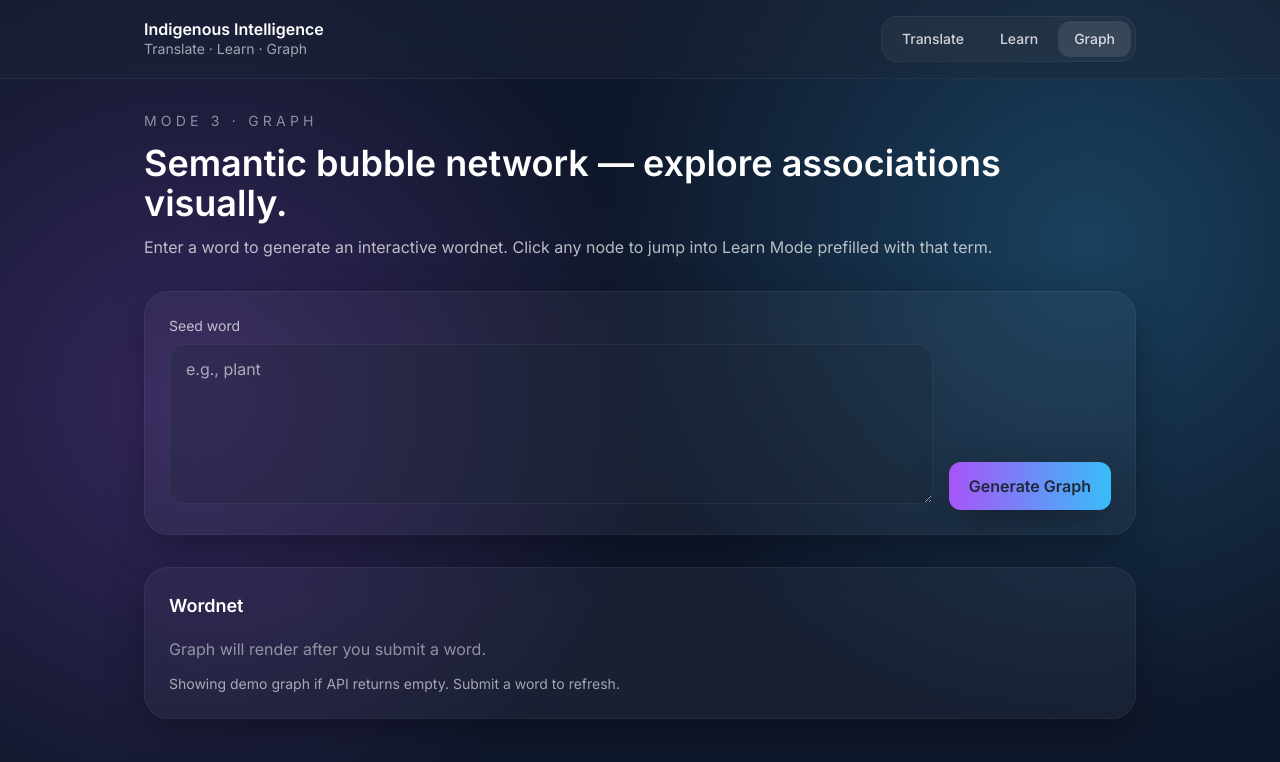
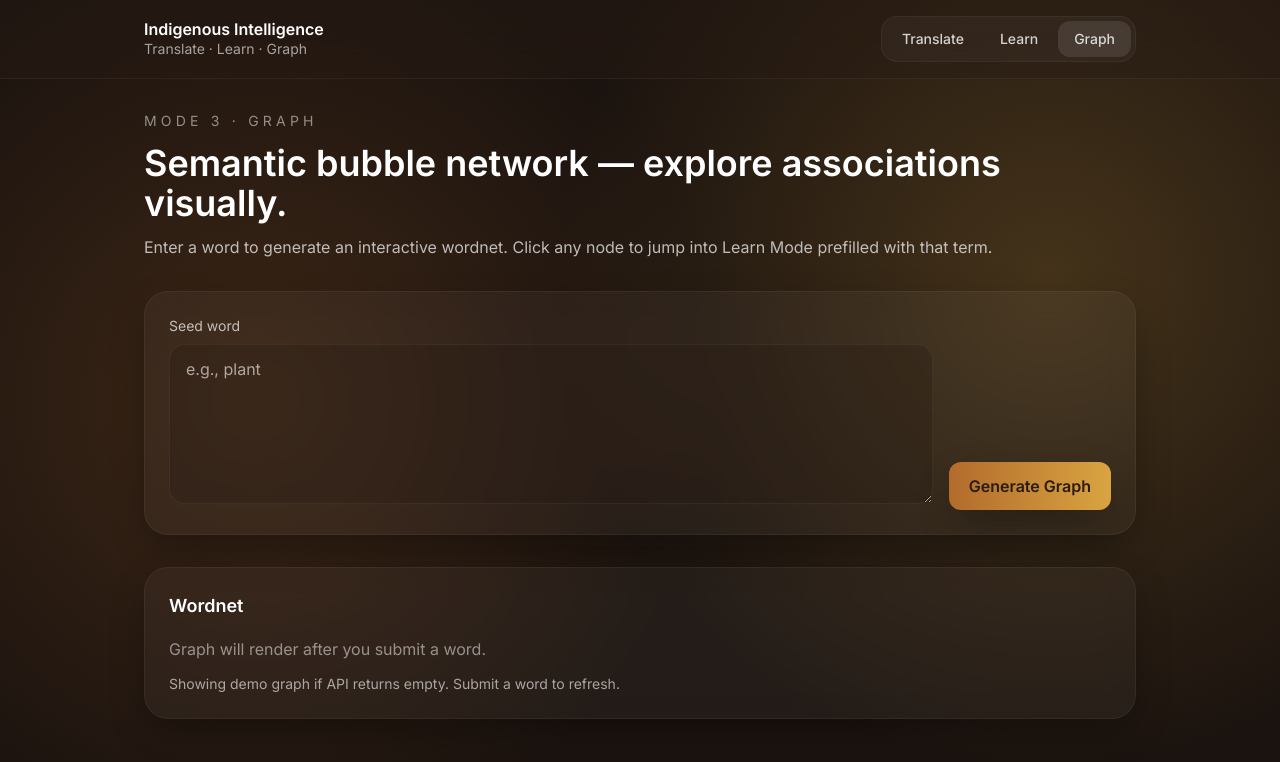
Before and after one commit to vedantpatnaik/shiny-barnacle, a React (Vite) app: page /graph in a window 1280 px wide. Shown: the top 762 px of the page. Built offline with nearby package versions, Linux system fonts and the light colour scheme; no server answers.

Commit message:
Switch to warm brown theme and adjust graph colors

```diff
--- a/src/graph/WordGraph.jsx
+++ b/src/graph/WordGraph.jsx
@@ -2,9 +2,10 @@ import { useEffect, useMemo, useRef, useState } from 'react';
 
 const valueToColor = (v = 0) => {
   const clamped = Math.max(0, Math.min(1, v));
-  // Interpolate between Sky Blue (200) and Purple (270)
-  const hue = 200 + clamped * 70;
-  return `hsl(${hue}, 90%, 70%)`;
+  const hue = 25 + clamped * 15; // warm brown -> amber
+  const sat = 70;
+  const light = 50 + clamped * 10;
+  return `hsl(${hue}, ${sat}%, ${light}%)`;
 };
 
 const buildFallback = (seed = 'seed') => {
--- a/src/styles.css
+++ b/src/styles.css
@@ -15,18 +15,18 @@
 body {
   margin: 0;
   min-height: 100vh;
-  background-color: #0f172a;
+  background-color: #1b130f;
   background-image: radial-gradient(
-      circle at 15% 50%,
-      rgba(168, 85, 247, 0.25),
-      transparent 40%
+      circle at 20% 50%,
+      rgba(179, 107, 44, 0.22),
+      transparent 42%
     ),
     radial-gradient(
-      circle at 85% 30%,
-      rgba(56, 189, 248, 0.25),
-      transparent 40%
+      circle at 82% 35%,
+      rgba(217, 164, 65, 0.22),
+      transparent 42%
     );
-  color: #f8fafc;
+  color: #f8f3ec;
 }
 
 #root {
--- a/tailwind.config.js
+++ b/tailwind.config.js
@@ -7,17 +7,18 @@ export default {
         sans: ['Inter', 'ui-sans-serif', 'system-ui'],
       },
       colors: {
-        night: '#0F172A', // slate-900
-        mist: '#F1F5F9',
-        orchid: '#A855F7', // purple-500
-        mint: '#38BDF8', // sky-400 (replacing mint with sky blue)
-        slate: '#1E293B', // slate-800
+        night: '#1b130f', // deep brown
+        mist: '#f3e7da', // warm mist
+        orchid: '#b36b2c', // clay/sienna
+        mint: '#d9a441', // amber accent
+        slate: '#2a1c16', // dark clay
       },
       boxShadow: {
-        soft: '0 10px 40px -10px rgba(0,0,0,0.5)',
+        soft: '0 14px 40px -10px rgba(0,0,0,0.45)',
       },
       backgroundImage: {
-        glow: 'radial-gradient(circle at 15% 50%, rgba(168, 85, 247, 0.15), transparent 25%), radial-gradient(circle at 85% 30%, rgba(56, 189, 248, 0.15), transparent 25%)',
+        glow:
+          'radial-gradient(circle at 20% 50%, rgba(179, 107, 44, 0.25), transparent 32%), radial-gradient(circle at 82% 35%, rgba(217, 164, 65, 0.25), transparent 32%)',
       },
     },
   },
```
